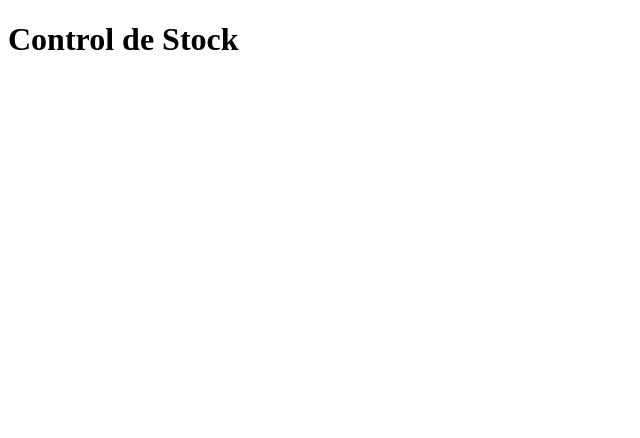
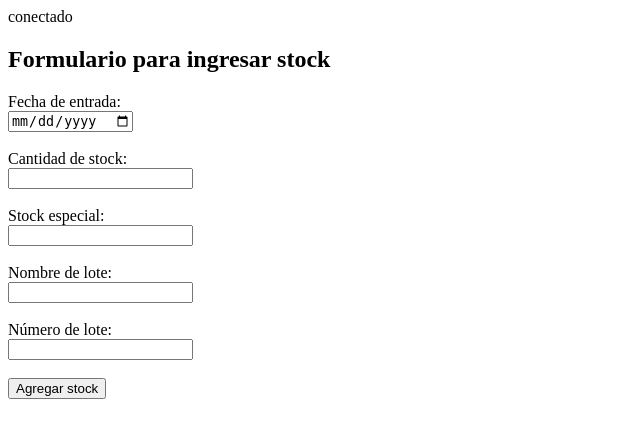
Before and after one commit to VMmagalimonzon/distribuci-n-de-alimentos, a PHP site: page /stock.php in a window 1280 px wide. Shown: the top 438 px of the page, without its empty margins (0-640 px from the left). Run offline with PHP 8.4, Linux system fonts and the light colour scheme.

Commit message:
stock funcionado

```diff
--- a/conexion.php
+++ b/conexion.php
@@ -11,6 +11,6 @@
     die("conexion fallida " . $conexion->connect_errno);
   }
   else {
-    echo "";
+    echo "conectado";
   }
 ?>
--- a/stock.php
+++ b/stock.php
@@ -1,12 +1,71 @@
+<?php
+require_once("conexion.php");
+
+if ($_SERVER["REQUEST_METHOD"] == "POST") {
+    $fecha_entrada = $_POST['fecha_entrada'] ?? null;
+    $stock_esp     = $_POST['stock_esp'] ?? null;
+    $nombre_lote   = $_POST['nombre_lote'] ?? null;
+    $num_lote      = $_POST['num_lote'] ?? null;
+    $stock         = $_POST['stock'] ?? null;
+
+    if ($fecha_entrada && $stock_esp && $nombre_lote && $num_lote && $stock) {
+        // Convertimos la fecha a formato YYYYMMDD como entero (opcional)
+        $fecha_int = (int) str_replace("-", "", $fecha_entrada);
+        $stock_num = (int) $stock;
+
+        $sql = "INSERT INTO alimentos (stock, fecha_entrada, stock_esp, nombre_lote, num_lote)
+                VALUES (?, ?, ?, ?, ?)";
+
+        if ($stmt = $conexion->prepare($sql)) {
+            $stmt->bind_param("isssi", $stock_num, $fecha_int, $stock_esp, $nombre_lote, $num_lote);
+
+            if ($stmt->execute()) {
+                $mensaje = "<p style='color: green;'>✅ Stock agregado correctamente.</p>";
+            } else {
+                $mensaje = "<p style='color: red;'>❌ Error al insertar: " . $stmt->error . "</p>";
+            }
+
+            $stmt->close();
+        } else {
+            $mensaje = "<p style='color: red;'>❌ Error en la preparación de la consulta: " . $conexion->error . "</p>";
+        }
+    } else {
+        $mensaje = "<p style='color: orange;'>⚠️ Completá todos los campos.</p>";
+    }
+
+    $conexion->close();
+}
+?>
+
 <!DOCTYPE html>
-<html lang="en">
+<html lang="es">
 <head>
-    <meta charset="UTF-8">
-    <meta name="viewport" content="width=device-width, initial-scale=1.0">
-    <title>Stock</title>
+    <meta charset="UTF-8" />
+    <title>Agregar Stock</title>
 </head>
 <body>
-    <h1>Control de Stock</h1>
+    <h2>Formulario para ingresar stock</h2>
 
+    <!-- Mensaje de resultado -->
+    <?php if (!empty($mensaje)) echo $mensaje; ?>
+
+    <form method="POST" action="">
+        <label>Fecha de entrada:</label><br>
+        <input type="date" name="fecha_entrada" required><br><br>
+
+        <label>Cantidad de stock:</label><br>
+        <input type="number" name="stock" min="0" required><br><br>
+
+        <label>Stock especial:</label><br>
+        <input type="text" name="stock_esp" required><br><br>
+
+        <label>Nombre de lote:</label><br>
+        <input type="text" name="nombre_lote" required><br><br>
+
+        <label>Número de lote:</label><br>
+        <input type="text" name="num_lote" required><br><br>
+
+        <input type="submit" value="Agregar stock">
+    </form>
 </body>
 </html>
```
Also changed, not shown: perfil.php (+1 -20 lines), stock.css (deleted, +0 -18 lines).
